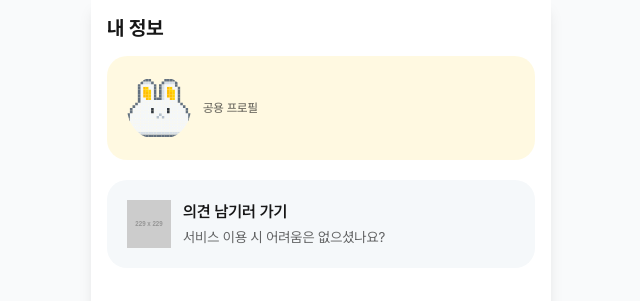
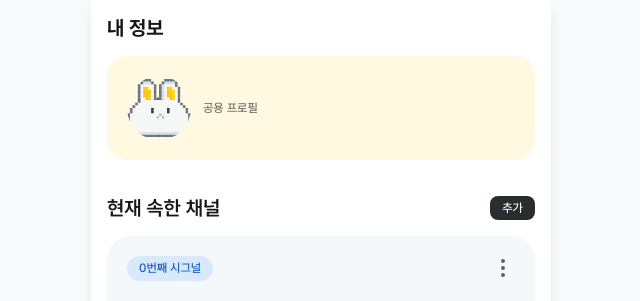
Before and after one commit to dnd-side-project/dnd-12th-4-frontend, a Next.js app: page /1/my-page in a window 1280 px wide. Shown: the top 301 px of the page, without its empty margins (319-959 px from the left). Built offline with nearby package versions, Linux system fonts and the light colour scheme; no server answers.

Commit message:
chroe: 의견 남기기 삭제

```diff
--- a/src/components/my-page/MyPageClient.tsx
+++ b/src/components/my-page/MyPageClient.tsx
@@ -2,7 +2,6 @@
 
 import React, { useState } from "react"
 import MenuHeader from "../common/MenuHeader"
-import FeedbackBox from "./my-info/FeedbackBox"
 import ChannelSection from "./my-info/ChannelSection"
 import ProfileCard from "./profile/ProfileCard"
 import ChannelBottomSheet from "../channels/ChannelBottomSheet"
@@ -15,7 +14,6 @@ export default function MyPageClient() {
         <MenuHeader title="내 정보" />
         <div className="flex flex-col gap-[20px]">
           <ProfileCard />
-          <FeedbackBox />
           <div>
             <MenuHeader
               title="현재 속한 채널"
--- a/src/components/my-page/my-info/FeedbackBox.tsx
+++ /dev/null
@@ -1,16 +0,0 @@
-import Image from "next/image"
-import Link from "next/link"
-
-export default function FeedbackBox() {
-  return (
-    <article>
-      <Link href="#" className="flex gap-[12px] rounded-lg bg-gray-01 p-[20px]">
-        <Image src="https://placehold.co/229x229.png" width={44} height={44} alt="피드백 아이콘" />
-        <div className="flex flex-col gap-[4px]">
-          <div className="text-black/87 text-subtitle-03">의견 남기러 가기</div>
-          <div className="text-body-04 text-black/60">서비스 이용 시 어려움은 없으셨나요? </div>
-        </div>
-      </Link>
-    </article>
-  )
-}
```
